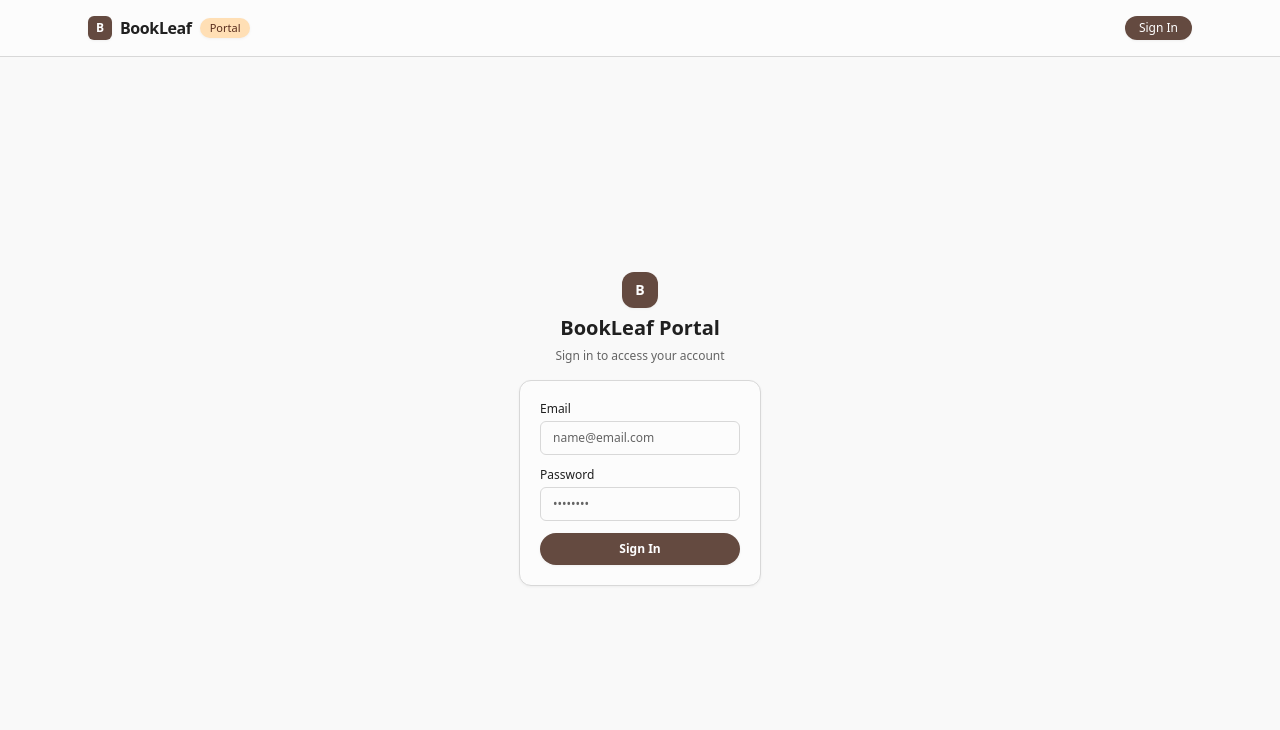
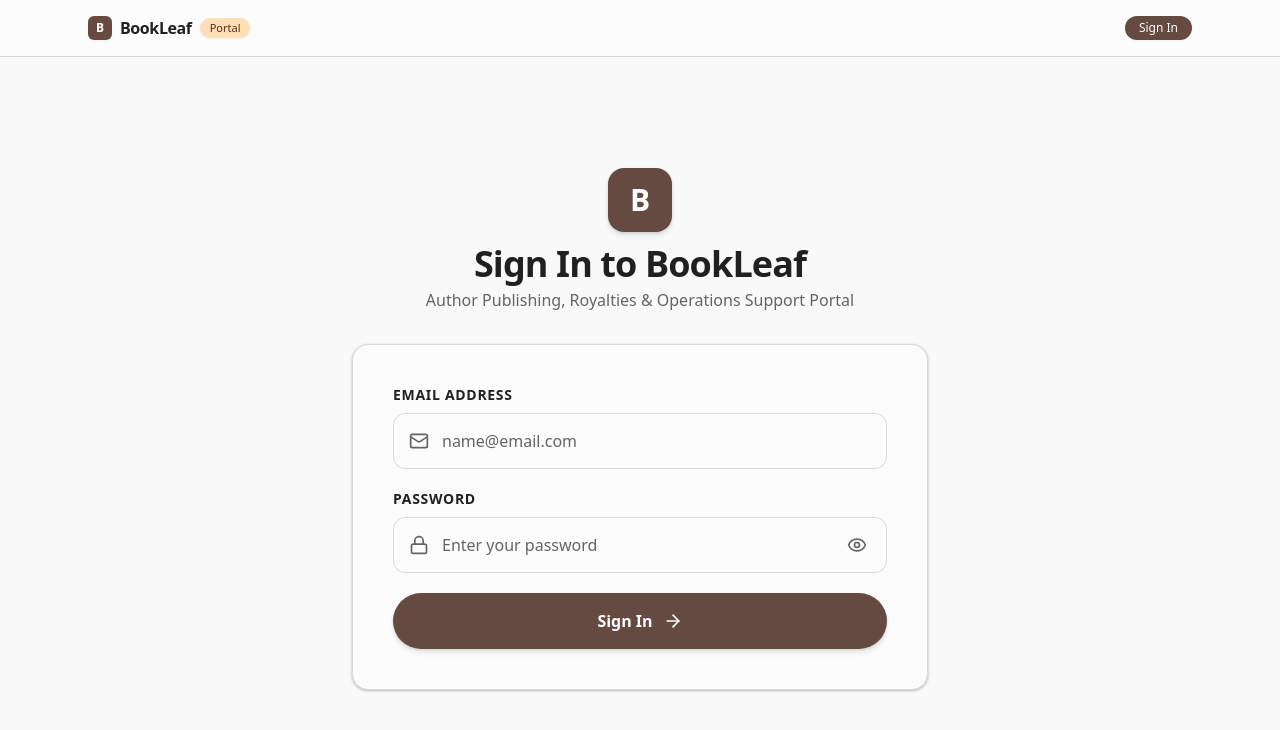
Before and after one commit to saurabh-xd/Bookleaf, a Next.js app in the folder frontend/: page /login in a window 1280 px wide. Shown: the top 730 px of the page. Built offline with nearby package versions, Linux system fonts and the light colour scheme; no server answers.

Commit message:
added react toast

```diff
--- a/frontend/package.json
+++ b/frontend/package.json
@@ -12,7 +12,8 @@
     "lucide-react": "^1.61.0",
     "next": "16.4.3",
     "react": "19.3.0",
-    "react-dom": "19.3.0"
+    "react-dom": "19.3.0",
+    "react-hot-toast": "^2.6.1"
   },
   "devDependencies": {
     "@tailwindcss/turbopack": "^4",
--- a/frontend/src/app/layout.tsx
+++ b/frontend/src/app/layout.tsx
@@ -2,6 +2,7 @@ import type { Metadata } from "next";
 import { Inter, Outfit } from "next/font/google";
 import "./globals.css";
 import { AuthProvider } from "../context/AuthContext";
+import { ToasterClient } from "../components/common/ToasterClient";
 
 const inter = Inter({
   variable: "--font-inter",
@@ -29,7 +30,10 @@ export default function RootLayout({
   return (
     <html lang="en" className={`${inter.variable} ${outfit.variable}`}>
       <body className="min-h-screen bg-background text-foreground flex flex-col font-sans antialiased">
-        <AuthProvider>{children}</AuthProvider>
+        <AuthProvider>
+          {children}
+          <ToasterClient />
+        </AuthProvider>
       </body>
     </html>
   );
--- a/frontend/src/components/auth/LoginForm.tsx
+++ b/frontend/src/components/auth/LoginForm.tsx
@@ -3,103 +3,236 @@
 import React, { useState } from "react";
 import { useRouter } from "next/navigation";
 import { useAuth } from "../../context/AuthContext";
-import { Loader2 } from "lucide-react";
+import {
+  Loader2,
+  Eye,
+  EyeOff,
+  AlertCircle,
+  Lock,
+  Mail,
+  ArrowRight,
+  X,
+} from "lucide-react";
+import toast, { Toaster } from "react-hot-toast";
 
 export const LoginForm: React.FC = () => {
   const { login } = useAuth();
   const router = useRouter();
+
   const [email, setEmail] = useState<string>("");
   const [password, setPassword] = useState<string>("");
+  const [showPassword, setShowPassword] = useState<boolean>(false);
   const [isSubmitting, setIsSubmitting] = useState<boolean>(false);
-  const [error, setError] = useState<string | null>(null);
+  const [errorMessage, setErrorMessage] = useState<string | null>(null);
+  const [shake, setShake] = useState<boolean>(false);
 
   const handleLogin = async (e: React.FormEvent) => {
     e.preventDefault();
-    if (!email || !password) {
-      setError("Please enter both email and password.");
+
+    if (!email.trim() || !password) {
+      triggerError("Please enter both your email address and password.");
       return;
     }
 
     setIsSubmitting(true);
-    setError(null);
+    setErrorMessage(null);
 
     try {
       await login(email.trim(), password);
+      toast.success("Welcome back!", {
+        duration: 3500,
+        position: "bottom-right",
+      });
       router.push("/");
     } catch (err: any) {
-      setError(err?.message || "Invalid email or password.");
+      const msg =
+        err?.message ||
+        err?.response?.data?.message ||
+        "Invalid email or password. Please check your credentials and try again.";
+      triggerError(msg);
     } finally {
       setIsSubmitting(false);
     }
   };
 
+  const triggerError = (msg: string) => {
+    setErrorMessage(msg);
+    setShake(true);
+
+    // Trigger react-hot-toast explicitly in bottom-right
+    toast.error(msg, {
+      duration: 5000,
+      position: "bottom-right",
+      style: {
+        background: "#b91c1c",
+        color: "#ffffff",
+        fontWeight: "600",
+        fontSize: "14px",
+        borderRadius: "12px",
+        padding: "14px 18px",
+        boxShadow: "0 10px 25px -5px rgba(0, 0, 0, 0.3)",
+      },
+      iconTheme: {
+        primary: "#ffffff",
+        secondary: "#b91c1c",
+      },
+    });
+
+    setTimeout(() => setShake(false), 500);
+  };
+
   return (
-    <div className="min-h-[80vh] flex items-center justify-center px-4 py-8">
-      <div className="w-full max-w-sm space-y-4">
+    <div className="w-full min-h-[calc(100vh-4rem)] flex items-center justify-center px-4 py-12 sm:px-6 lg:px-8">
+      {/* Dedicated react-hot-toast Toaster ensuring direct render in bottom-right */}
+      <Toaster
+        position="bottom-right"
+        reverseOrder={false}
+        containerStyle={{
+          bottom: 24,
+          right: 24,
+          zIndex: 9999999,
+        }}
+      />
+
+      {/* Expanded Container Width: max-w-xl (576px) for generous, modern SaaS proportions */}
+      <div
+        className={`w-full max-w-xl space-y-8 transition-transform ${
+          shake ? "animate-shake" : ""
+        }`}
+      >
         {/* Brand Header */}
-        <div className="text-center space-y-1.5">
-          <div className="inline-flex h-9 w-9 rounded-xl bg-primary text-primary-foreground items-center justify-center font-bold text-sm shadow-2xs mx-auto">
+        <div className="text-center space-y-3">
+          <div className="inline-flex h-16 w-16 rounded-2xl bg-primary text-primary-foreground items-center justify-center font-bold text-3xl shadow-lg mx-auto">
             B
           </div>
-          <h1 className="text-xl font-semibold text-foreground">
-            BookLeaf Portal
+          <div className="space-y-1">
+            <h1 className="text-3xl sm:text-4xl font-extrabold tracking-tight text-foreground">
+              Sign In to BookLeaf
             </h1>
-          <p className="text-xs text-muted-foreground">
-            Sign in to access your account
+            <p className="text-sm sm:text-base text-muted-foreground max-w-md mx-auto">
+              Author Publishing, Royalties & Operations Support Portal
             </p>
           </div>
+        </div>
 
-        {/* Login Card */}
-        <div className="bg-card border border-border rounded-xl p-5 shadow-xs">
-          {error && (
-            <div className="mb-4 p-2.5 rounded bg-destructive/10 text-destructive text-xs">
-              {error}
+        {/* Spacious Login Card */}
+        <div className="bg-card border border-border rounded-2xl p-8 sm:p-10 shadow-2xl space-y-6">
+          {/* Prominent In-Card Error Banner */}
+          {errorMessage && (
+            <div className="p-4 rounded-xl bg-destructive/10 border border-destructive/40 text-destructive text-sm flex items-start gap-3 animate-in fade-in slide-in-from-top-2">
+              <AlertCircle className="h-5 w-5 flex-shrink-0 mt-0.5 text-destructive" />
+              <div className="flex-1 min-w-0">
+                <span className="font-bold block text-sm">
+                  Authentication Failed
+                </span>
+                <span className="text-xs sm:text-sm leading-relaxed opacity-95">
+                  {errorMessage}
+                </span>
+              </div>
+              <button
+                type="button"
+                onClick={() => setErrorMessage(null)}
+                className="text-destructive/70 hover:text-destructive p-1 rounded-md cursor-pointer transition-colors"
+                title="Dismiss"
+              >
+                <X className="h-4 w-4" />
+              </button>
             </div>
           )}
 
-          <form onSubmit={handleLogin} className="space-y-3">
-            <div>
-              <label className="block text-xs font-medium text-foreground mb-1">
-                Email
+          <form onSubmit={handleLogin} className="space-y-5">
+            {/* Email Field */}
+            <div className="space-y-2">
+              <label
+                htmlFor="login-email"
+                className="block text-xs sm:text-sm font-semibold uppercase tracking-wider text-foreground"
+              >
+                Email Address
               </label>
+              <div className="relative">
+                <Mail className="h-5 w-5 absolute left-4 top-1/2 -translate-y-1/2 text-muted-foreground" />
                 <input
+                  id="login-email"
                   type="email"
                   required
+                  autoComplete="email"
                   placeholder="name@email.com"
                   value={email}
-                onChange={(e) => setEmail(e.target.value)}
+                  onChange={(e) => {
+                    setEmail(e.target.value);
+                    if (errorMessage) setErrorMessage(null);
+                  }}
                   disabled={isSubmitting}
-                className="w-full px-3 py-2 text-xs rounded-md bg-card border border-border text-foreground placeholder:text-muted-foreground focus:outline-none focus:ring-1 focus:ring-ring"
+                  className={`w-full h-12 sm:h-14 pl-12 pr-4 text-base rounded-xl bg-card border text-foreground placeholder:text-muted-foreground focus:outline-none focus:ring-2 focus:ring-ring transition-all ${
+                    errorMessage
+                      ? "border-destructive ring-1 ring-destructive/40"
+                      : "border-border"
+                  }`}
                 />
               </div>
+            </div>
 
-            <div>
-              <label className="block text-xs font-medium text-foreground mb-1">
+            {/* Password Field */}
+            <div className="space-y-2">
+              <div className="flex items-center justify-between">
+                <label
+                  htmlFor="login-password"
+                  className="block text-xs sm:text-sm font-semibold uppercase tracking-wider text-foreground"
+                >
                   Password
                 </label>
+              </div>
+              <div className="relative">
+                <Lock className="h-5 w-5 absolute left-4 top-1/2 -translate-y-1/2 text-muted-foreground" />
                 <input
-                type="password"
+                  id="login-password"
+                  type={showPassword ? "text" : "password"}
                   required
-                placeholder="••••••••"
+                  autoComplete="current-password"
+                  placeholder="Enter your password"
                   value={password}
-                onChange={(e) => setPassword(e.target.value)}
+                  onChange={(e) => {
+                    setPassword(e.target.value);
+                    if (errorMessage) setErrorMessage(null);
+                  }}
                   disabled={isSubmitting}
-                className="w-full px-3 py-2 text-xs rounded-md bg-card border border-border text-foreground placeholder:text-muted-foreground focus:outline-none focus:ring-1 focus:ring-ring"
+                  className={`w-full h-12 sm:h-14 pl-12 pr-12 text-base rounded-xl bg-card border text-foreground placeholder:text-muted-foreground focus:outline-none focus:ring-2 focus:ring-ring transition-all ${
+                    errorMessage
+                      ? "border-destructive ring-1 ring-destructive/40"
+                      : "border-border"
+                  }`}
                 />
+                <button
+                  type="button"
+                  onClick={() => setShowPassword(!showPassword)}
+                  className="absolute right-3.5 top-1/2 -translate-y-1/2 text-muted-foreground hover:text-foreground p-1.5 rounded-lg cursor-pointer transition-colors"
+                  title={showPassword ? "Hide password" : "Show password"}
+                >
+                  {showPassword ? (
+                    <EyeOff className="h-5 w-5" />
+                  ) : (
+                    <Eye className="h-5 w-5" />
+                  )}
+                </button>
+              </div>
             </div>
 
+            {/* Submit Button */}
             <button
               type="submit"
               disabled={isSubmitting}
-              className="w-full py-2 px-3 rounded-full text-xs font-semibold bg-primary text-primary-foreground hover:bg-primary/90 shadow-2xs disabled:opacity-50 flex items-center justify-center gap-1.5 transition-all cursor-pointer"
+              className="w-full h-12 sm:h-14 rounded-full font-bold text-base bg-primary text-primary-foreground hover:bg-primary/90 shadow-lg disabled:opacity-50 flex items-center justify-center gap-2.5 transition-all cursor-pointer hover:scale-[1.01] active:scale-[0.99] mt-3"
             >
               {isSubmitting ? (
                 <>
-                  <Loader2 className="h-3.5 w-3.5 animate-spin" />
-                  <span>Signing in...</span>
+                  <Loader2 className="h-5 w-5 animate-spin" />
+                  <span>Verifying credentials...</span>
                 </>
               ) : (
+                <>
                   <span>Sign In</span>
+                  <ArrowRight className="h-5 w-5" />
+                </>
               )}
             </button>
           </form>
--- /dev/null
+++ b/frontend/src/components/common/ToasterClient.tsx
@@ -0,0 +1,39 @@
+"use client";
+
+import React from "react";
+import { Toaster } from "react-hot-toast";
+
+export const ToasterClient: React.FC = () => {
+  return (
+    <Toaster
+      position="bottom-right"
+      reverseOrder={false}
+      containerStyle={{
+        bottom: 32,
+        right: 32,
+        zIndex: 9999999,
+      }}
+      toastOptions={{
+        duration: 4000,
+        style: {
+          borderRadius: "12px",
+          padding: "12px 16px",
+          fontSize: "13px",
+          fontWeight: 500,
+          boxShadow:
+            "0 10px 25px -5px rgba(0, 0, 0, 0.15), 0 8px 10px -6px rgba(0, 0, 0, 0.1)",
+        },
+        error: {
+          style: {
+            background: "#dc2626",
+            color: "#ffffff",
+          },
+          iconTheme: {
+            primary: "#ffffff",
+            secondary: "#dc2626",
+          },
+        },
+      }}
+    />
+  );
+};
--- a/frontend/src/context/AuthContext.tsx
+++ b/frontend/src/context/AuthContext.tsx
@@ -30,6 +30,8 @@ export const AuthProvider: React.FC<{ children: React.ReactNode }> = ({ children
         localStorage.setItem("bookleaf_user", JSON.stringify(res.data.user));
         setToken(res.data.token);
         setUser(res.data.user);
+      } else {
+        throw new Error((res as any)?.message || "Invalid email or password");
       }
     } finally {
       setIsLoading(false);
--- a/frontend/src/lib/api.ts
+++ b/frontend/src/lib/api.ts
@@ -45,7 +45,12 @@ export async function apiRequest<T>(
     const data: ApiResponse<T> = await response.json();
 
     if (!response.ok) {
-      throw new Error(data.error?.message || `Request failed with status ${response.status}`);
+      const errorMessage =
+        (data as any)?.message ||
+        data.error?.message ||
+        (typeof data.error === "string" ? data.error : null) ||
+        `Request failed with status ${response.status}`;
+      throw new Error(errorMessage);
     }
 
     return data;
```
Also changed, not shown: frontend/src/app/globals.css (+10 -0 lines), 1 other file (tests, documents, lock files or other folders). Lines whose indentation alone changed are shown as unchanged.
